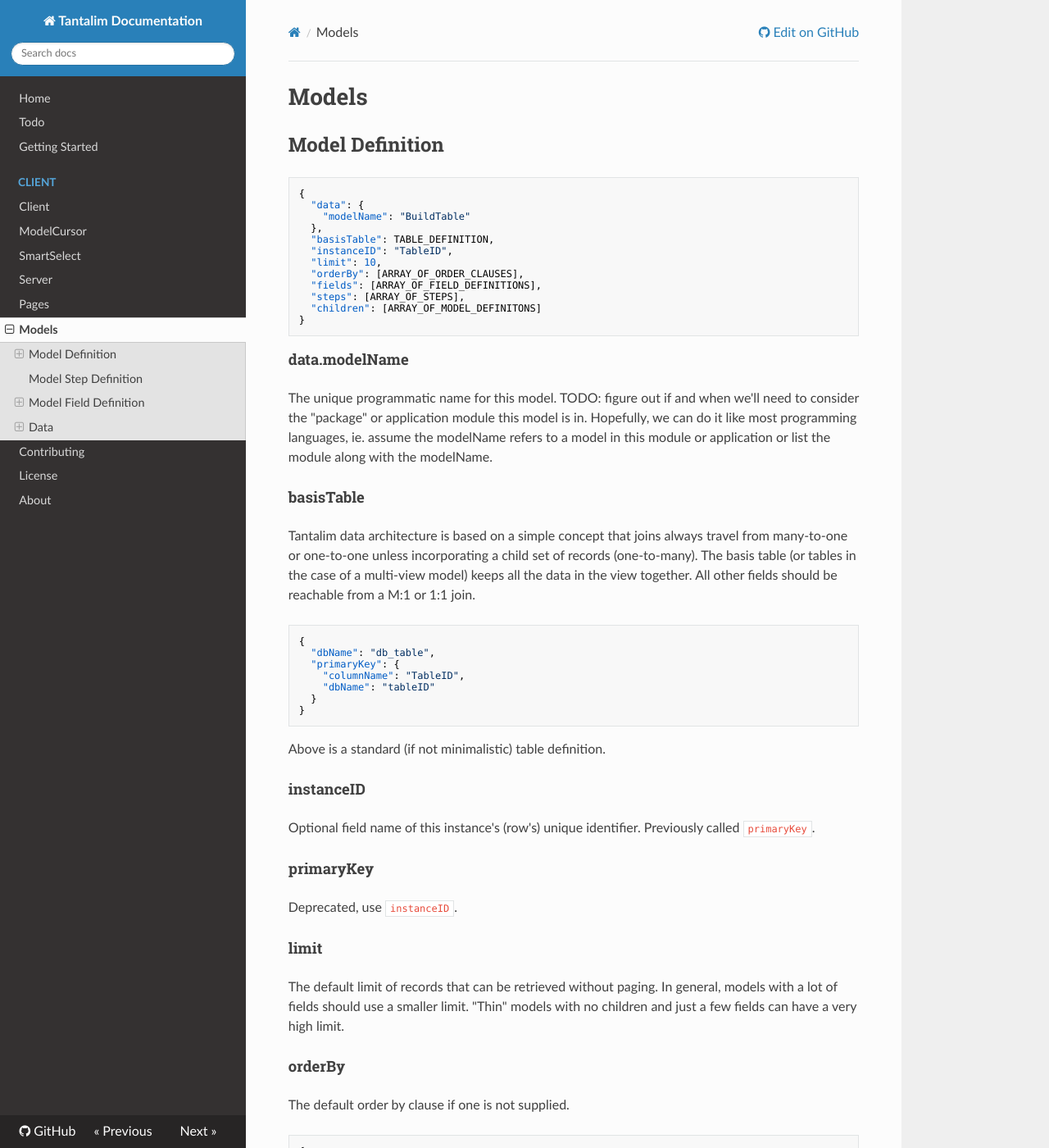
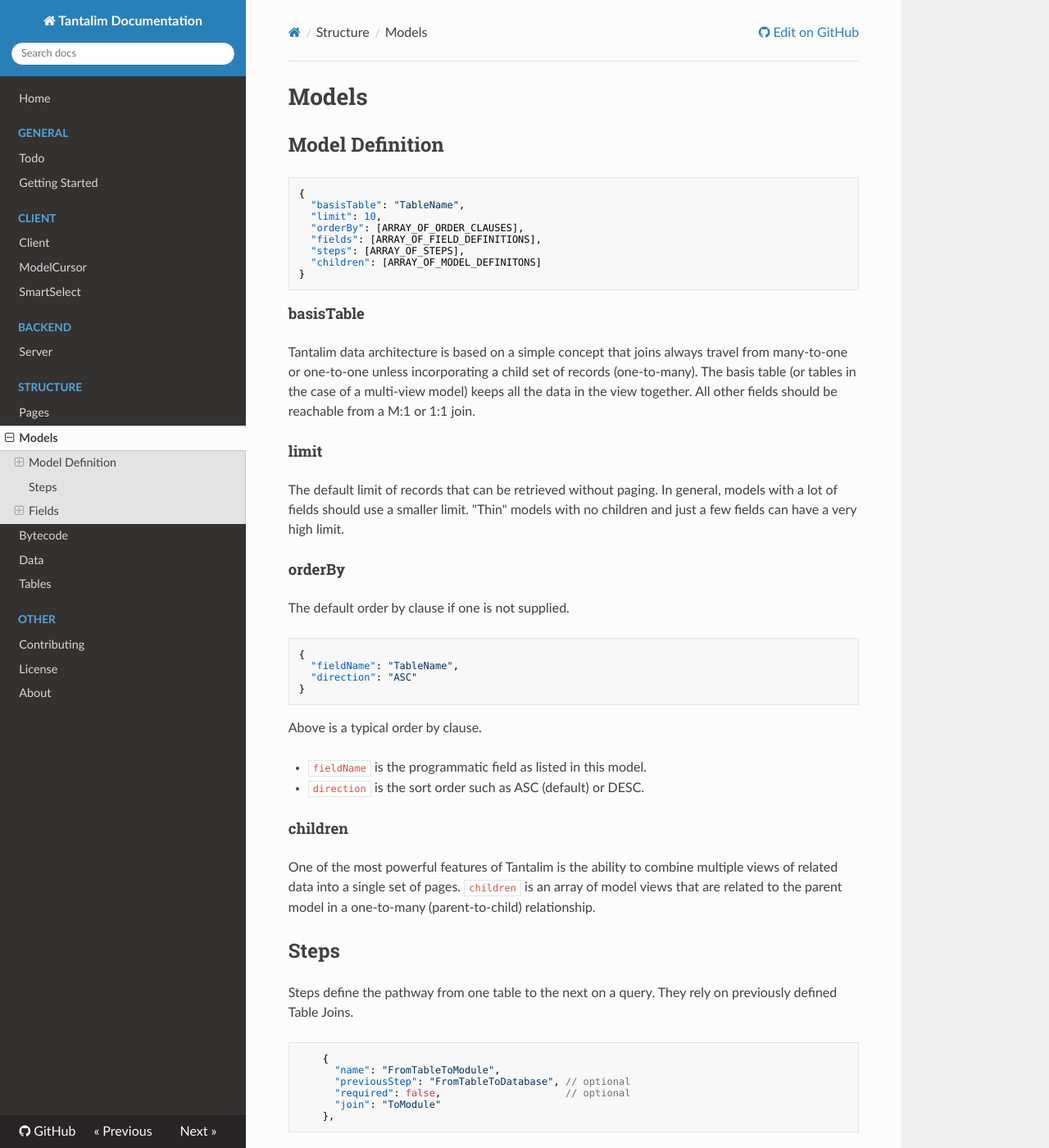
Before and after one commit to tantalim/tantalim-docs, an MkDocs documentation site: the page built from docs/models.md, in a window 1280 px wide and 1400 px high. Shown: the whole window at 82% size. Built offline with MkDocs 1.6.1, drawn with Linux system fonts in a browser that asks for light colours; nearby versions of some CDN libraries; old or Windows-style settings are respelled for this version of MkDocs; some of the changed text lies outside the part shown.

Commit message:
added docs for model, bytecode, tables, and data

````diff
--- a/docs/models.md
+++ b/docs/models.md
@@ -4,11 +4,7 @@
 
 ```json
 {
-  "data": {
-    "modelName": "BuildTable"
-  },
-  "basisTable": TABLE_DEFINITION,
-  "instanceID": "TableID",
+  "basisTable": "TableName",
   "limit": 10,
   "orderBy": [ARRAY_OF_ORDER_CLAUSES],
   "fields": [ARRAY_OF_FIELD_DEFINITIONS],
@@ -17,37 +13,11 @@
 }
 ```
 
-#### data.modelName
-
-The unique programmatic name for this model.
-TODO: figure out if and when we'll need to consider the "package" or application module this model is in. Hopefully, we
-can do it like most programming languages, ie. assume the modelName refers to a model in this module or application or
-list the module along with the modelName.
-
 #### basisTable
 
 Tantalim data architecture is based on a simple concept that joins always travel from many-to-one or one-to-one unless
 incorporating a child set of records (one-to-many). The basis table (or tables in the case of a multi-view model) keeps
 all the data in the view together. All other fields should be reachable from a M:1 or 1:1 join.
-
-```json
-{
-  "dbName": "db_table",
-  "primaryKey": {
-    "columnName": "TableID",
-    "dbName": "tableID"
-  }
-}
-```
-Above is a standard (if not minimalistic) table definition.
-
-#### instanceID
-
-Optional field name of this instance's (row's) unique identifier. Previously called `primaryKey`.
-
-#### primaryKey
-
-Deprecated, use `instanceID`.
 
 #### limit
 
@@ -69,44 +39,32 @@ Above is a typical order by clause.
 * `fieldName` is the programmatic field as listed in this model.
 * `direction` is the sort order such as ASC (default) or DESC.
 
-#### fields
-
-#### steps
-
 #### children
 
 One of the most powerful features of Tantalim is the ability to combine multiple views of related data into a single
 set of pages. `children` is an array of model views that are related to the parent model in a one-to-many
 (parent-to-child) relationship.
 
-## Model Step Definition
+## Steps
+
+Steps define the pathway from one table to the next on a query. They rely on previously defined Table Joins.
 
 ```json
     {
-      "stepStepID": "100",
-      "stepPreviousStepID": null,
-      "joinToTableSql": "app_module",
-      "joinRequired": "0",
-      "joinColumns": [
-        {
-          "fromColSql": "moduleID",
-          "fromText": null,
-          "toColSql": "moduleID"
-        }
-      ],
-      "stepCount": 1
-    }
+      "name": "FromTableToModule",
+      "previousStep": "FromTableToDatabase", // optional
+      "required": false,                     // optional
+      "join": "ToModule"
+    },
 ```
 
-## Model Field Definition
+## Fields
 
 ```json
 {
-  "fieldName": "TableJoinToTableName",
-  "fieldStepID": "302",
-  "basisColumn": {
-    "dbName": "name"
-  },
+  "name": "TableJoinToTableName",
+  "step": "302",
+  "basisColumn": "Name"
   "dataType": "String",
   "fieldDefault": {
     "type": "field",
@@ -149,48 +107,3 @@ The constant value, source field name, or function text.
 
 ##### fieldDefault.updateable
 When `type` equals "field", updateable means that the value will keep defaulting everytime the source field changes.
-
-## Data
-
-```json
-[
-  {
-    "id": "1",
-    "data": [OBJECT_DATA],
-    "children": {
-      "[STEP_NAME]": [
-        {
-          "id": "11",
-          "data": [OBJECT_DATA],
-          "foreignKey": "1"
-        }
-      ]
-    }
-  }
-]
-```
-
-#### id
-
-TODO
-
-#### data
-
-TODO
-
-```json
-{
-  "EmployeePersonID": "1",
-  "EmployeePersonName": "John Doe",
-  "EmployeePersonGenderCode": "M",
-  "EmployeePersonGenderName": "Male"
-}
-```
-
-#### children
-
-TODO
-
-#### foreignKey
-
-TODO
--- a/mkdocs.yml
+++ b/mkdocs.yml
@@ -7,15 +7,18 @@ repo_url: https://github.com/tantalim/tantalim-docs/
 
 pages:
 - ['index.md', 'Home']
-- ['todo.md', 'Todo']
-- ['getting-started.md', 'Getting Started']
+- ['todo.md', 'General', 'Todo']
+- ['getting-started.md', 'General', 'Getting Started']
 - ['client/client.md', 'Client', 'Client']
 - ['client/model-cursor.md', 'Client', 'ModelCursor']
 - ['client/select.md', 'Client', 'SmartSelect']
-- ['server.md', 'Server']
-- ['pages.md', 'Pages']
-- ['models.md', 'Models']
-- ['contributing.md', 'Contributing']
-- ['license.md', 'License']
-- ['about.md', 'About']
+- ['server.md', 'Backend', 'Server']
+- ['pages.md', 'Structure', 'Pages']
+- ['models.md', 'Structure', 'Models']
+- ['bytecode.md', 'Structure', 'Bytecode']
+- ['data.md', 'Structure', 'Data']
+- ['tables.md', 'Structure', 'Tables']
+- ['contributing.md', 'Other', 'Contributing']
+- ['license.md', 'Other', 'License']
+- ['about.md', 'Other', 'About']
 theme: readthedocs
````
Also changed, not shown: other parts of docs/models.md (+2 -2 lines), docs/bytecode.md (added, +190 -0 lines), docs/data.md (added, +44 -0 lines), docs/tables.md (added).
